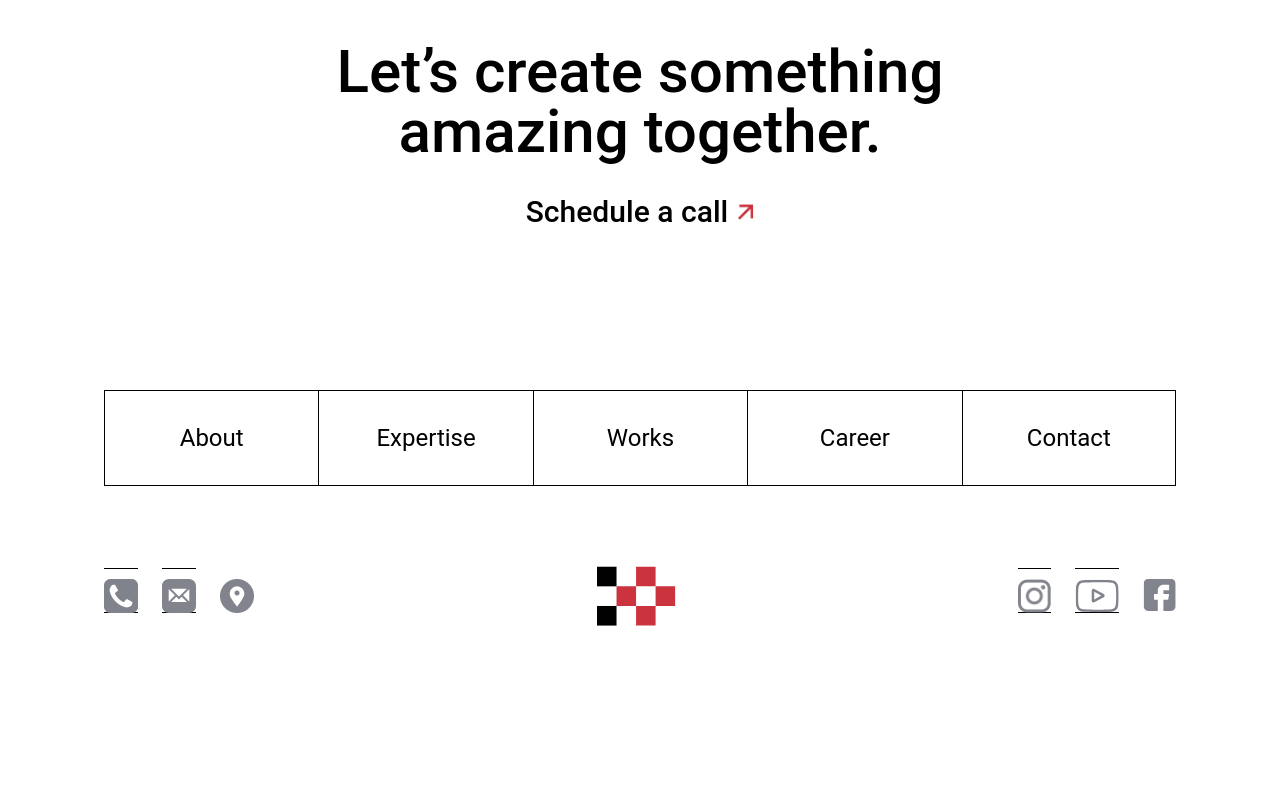
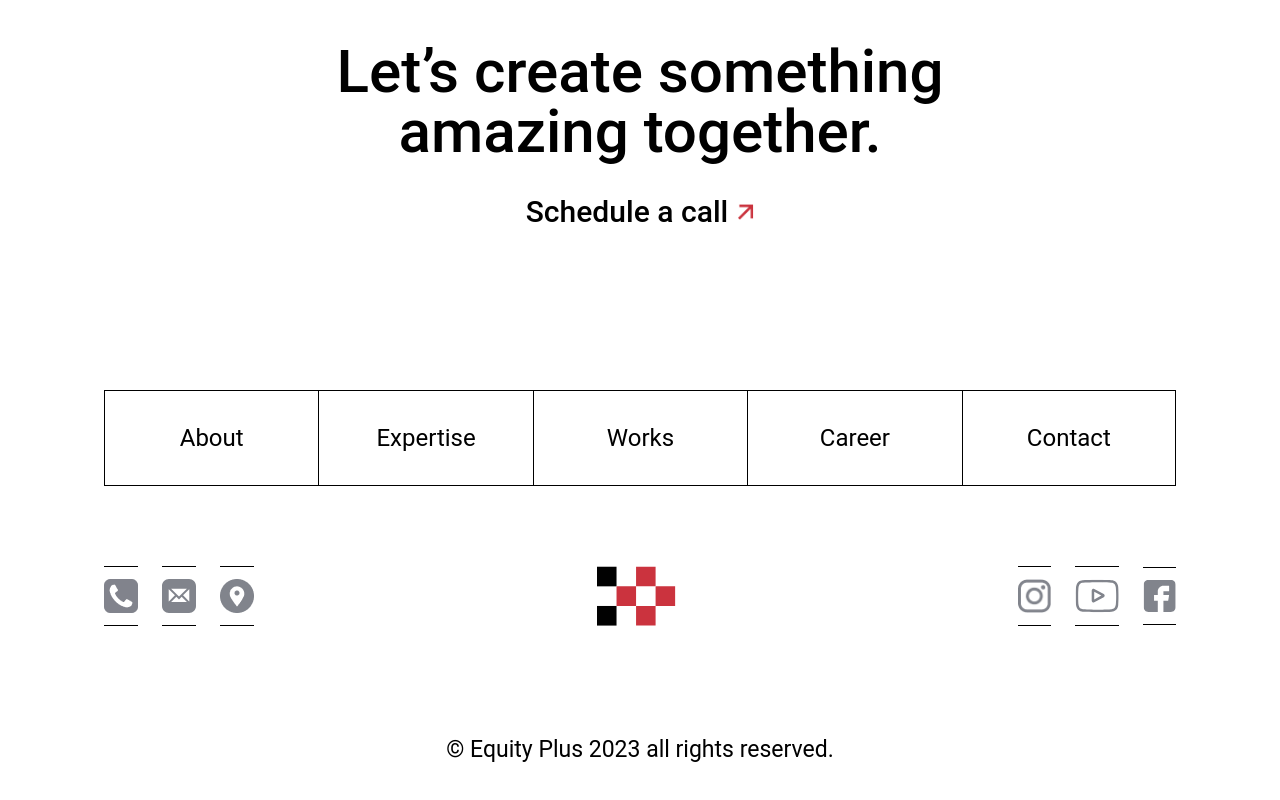
Before and after one commit to harshad-functionary/intern-gatsby-task, a Gatsby site: page / in a window 1280 px wide. Shown: the part 5670-6470 px from the top of the page. Before the commit the page ends 6335 px from the top, so only its background shows below. Built offline with nearby package versions, Linux system fonts and the light colour scheme; Gatsby itself is replaced by a stand-in of ours.

Commit message:
fix: improved the footer

```diff
--- a/src/components/Footer.js
+++ b/src/components/Footer.js
@@ -29,14 +29,14 @@ const Footer = () => {
                 <Link to="/" className="border border-black  h-24  flex items-center  justify-center p-auto ">Contact</Link>
             </div>
 
-            <div className="mt-20 flex mx-[6.5rem] h-[3.7rem] items-center">
-                <div className="mr-auto">
+            <div className="mt-20 mb-[6.75rem] flex mx-[6.5rem] h-[3.7rem] items-center">
+                <div className="mr-auto flex items-center">
                     <span className="mr-6 pt-3 pb-3 border-y border-black">
                         <StaticImage
                                 src="../images/telephone-symbol-button 1.png"
                                 alt="logo"
                                 placeholder="none"
-                                layout="constrained"
+                                layout="fixed"
                                 height={34}
                                 className=""
                             />
@@ -46,17 +46,17 @@ const Footer = () => {
                             src="../images/Group.svg"
                             alt="logo"
                             placeholder="none"
-                            layout="constrained"
+                            layout="fixed"
                             height={34}
                             className=""
                         />
                     </span>
-                    <span>
+                    <span className="mr-6 py-3 border-y border-black">
                         <StaticImage
                             src="../images/46.location.png"
                             alt="logo"
                             placeholder="none"
-                            layout="constrained"
+                            layout="fixed"
                             height={34}
                             className=""
                         />
@@ -69,39 +69,41 @@ const Footer = () => {
                         layout="constrained"
                         className=""
                     />
-                <div className="ml-auto">
-                    <span className="mr-6 py-3 border-y border-black">
+                <div className="ml-auto flex items-center">
+                    <span className="ml-6 py-3 border-y border-black">
                         <StaticImage
                                 src="../images/instagram-logo 1.png"
                                 alt="logo"
                                 placeholder="none"
-                                layout="constrained"
+                                layout="fixed"
                                 height={34}
                                 className=""
                             />
                     </span>
-                    <span className="mr-6 py-3 border-y border-black">
+                    <span className="ml-6 py-3 border-y border-black">
                         <StaticImage
                             src="../images/youtube 1.svg"
                             alt="logo"
                             placeholder="none"
-                            layout="constrained"
+                            layout="fixed"
                             height={34}
                             className=""
                         />
                     </span>
-                    <span>
+                    <span className="ml-6 py-3 border-y border-black">
                         <StaticImage
                             src="../images/facebook (2) 1.svg"
                             alt="logo"
                             placeholder="none"
-                            layout="constrained"
+                            layout="fixed"
                             height={34}
                             className=""
                         />
                     </span>
                 </div>
             </div>
+
+            <span className="text-[23px] font-normal flex justify-center">&copy; Equity Plus 2023 all rights reserved.</span>
         </div>
     )
 
```
